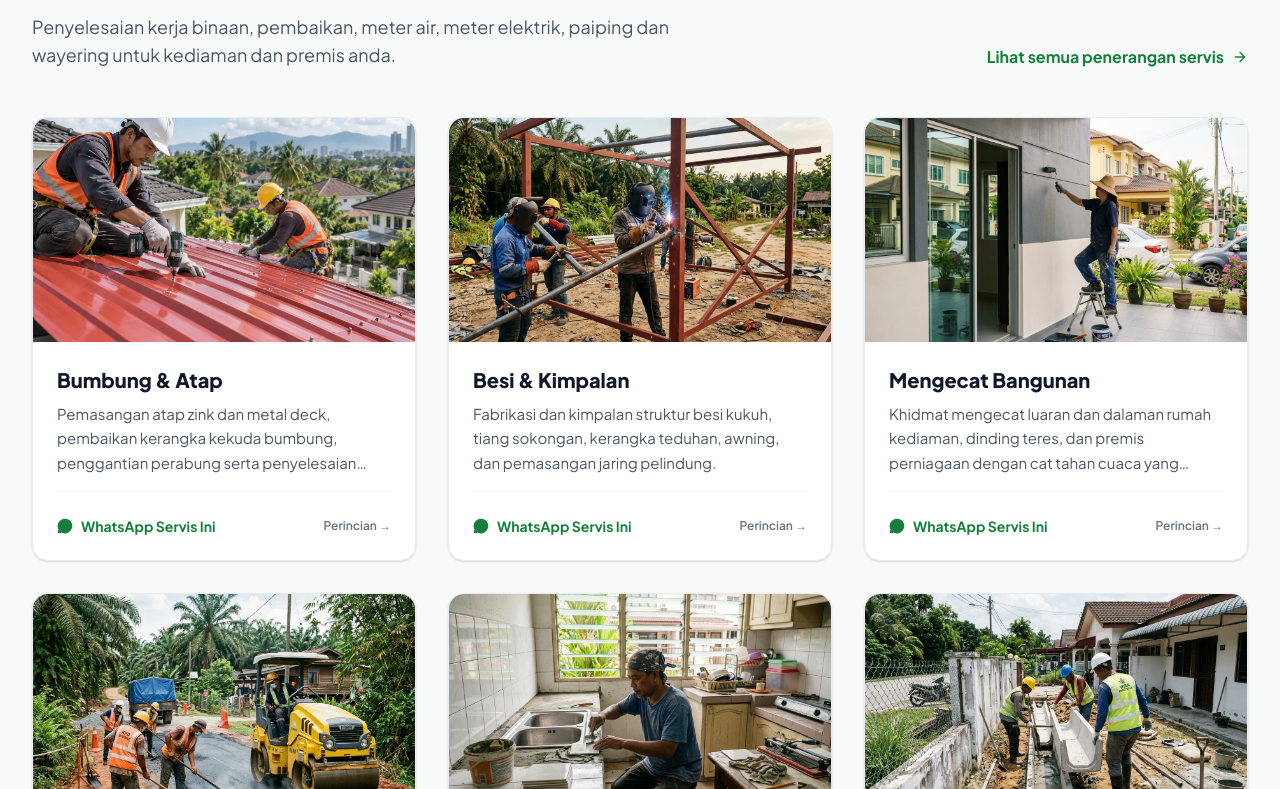
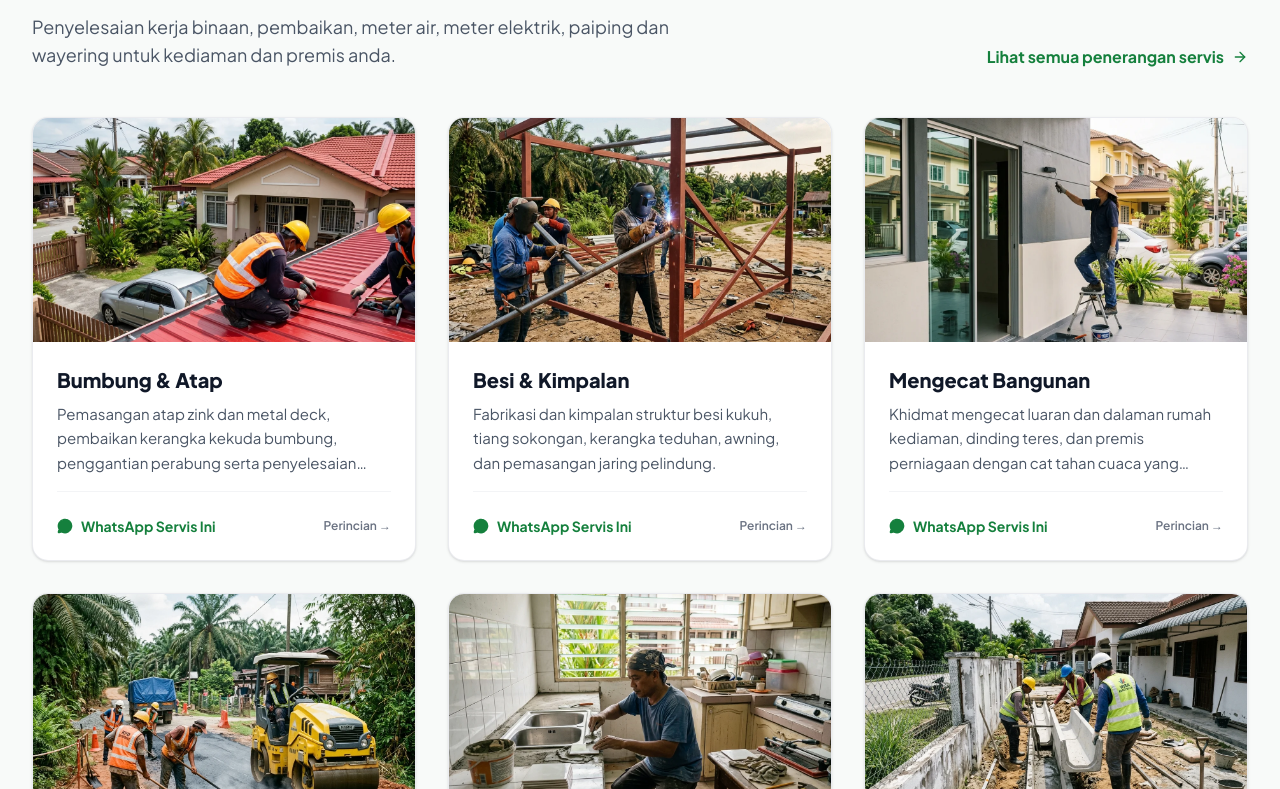
Before and after one commit to syafiqapextreasure/HIJAU-MEGAH-ENTERPRISE, a React (Vite) app: page / in a window 1280 px wide. Shown: the part 1691-2480 px from the top of the page. Built offline with nearby package versions, Linux system fonts and the light colour scheme.

Commit message:
Adjust home gallery and service image

```diff
--- a/src/data/hmeData.ts
+++ b/src/data/hmeData.ts
@@ -88,7 +88,7 @@ export const SERVICES: ServiceItem[] = [
     title: 'Bumbung & Atap',
     shortDesc: 'Pemasangan atap zink dan metal deck, pembaikan kerangka kekuda bumbung, penggantian perabung serta penyelesaian masalah kebocoran.',
     fullDesc: 'Menyediakan khidmat menyeluruh bagi kerja atap kediaman dan premis, merangkumi pembinaan kerangka kayu atau besi, pemasangan kepingan atap zink / metal deck, pemasangan flashing kalis air, serta baik pulih kebocoran atap.',
-    image: '/images/servis/servis-bumbung.webp',
+    image: '/images/servis/servis-bumbung-tapak.webp',
     features: [
       'Pemasangan kepingan atap zink / metal deck',
       'Pembaikan dan penggantian kekuda bumbung',
--- a/src/pages/UtamaPage.tsx
+++ b/src/pages/UtamaPage.tsx
@@ -27,7 +27,7 @@ interface UtamaPageProps {
 export const UtamaPage: React.FC<UtamaPageProps> = ({ onNavigate, onOpenLightbox }) => {
   // Selected completed, full-width project photos for the home preview.
   // Keep this section showcase-focused instead of using narrow/deadspace thumbnails.
-  const landingPreviewCodes = ['HME-28', 'HME-14', 'HME-05', 'HME-37', 'HME-39', 'HME-13'];
+  const landingPreviewCodes = ['HME-28', 'HME-14', 'HME-05', 'HME-18', 'HME-46', 'HME-07'];
   const previewPhotos = landingPreviewCodes
     .map((code) => ORDERED_PORTFOLIO_ITEMS.find((photo) => photo.code === code))
     .filter((photo): photo is (typeof ORDERED_PORTFOLIO_ITEMS)[number] => Boolean(photo));
```
Also changed, not shown: public/images/servis/servis-bumbung-tapak.webp (added).
